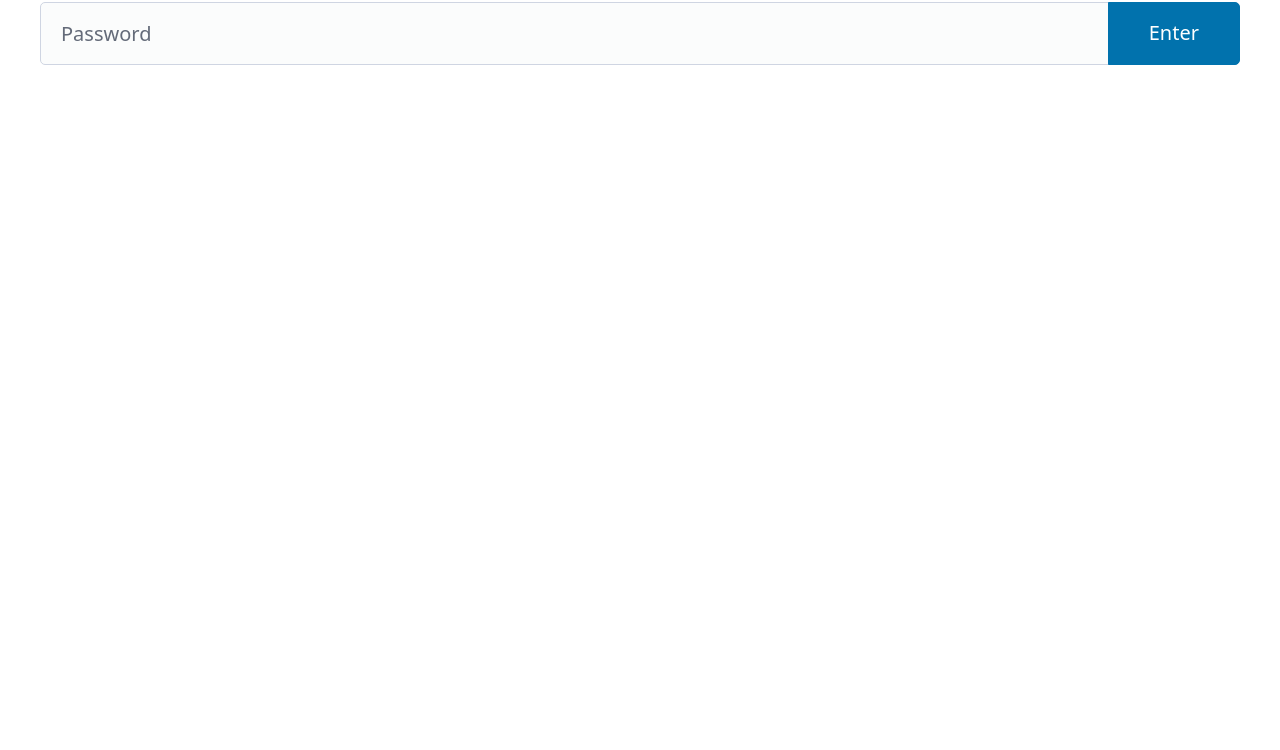
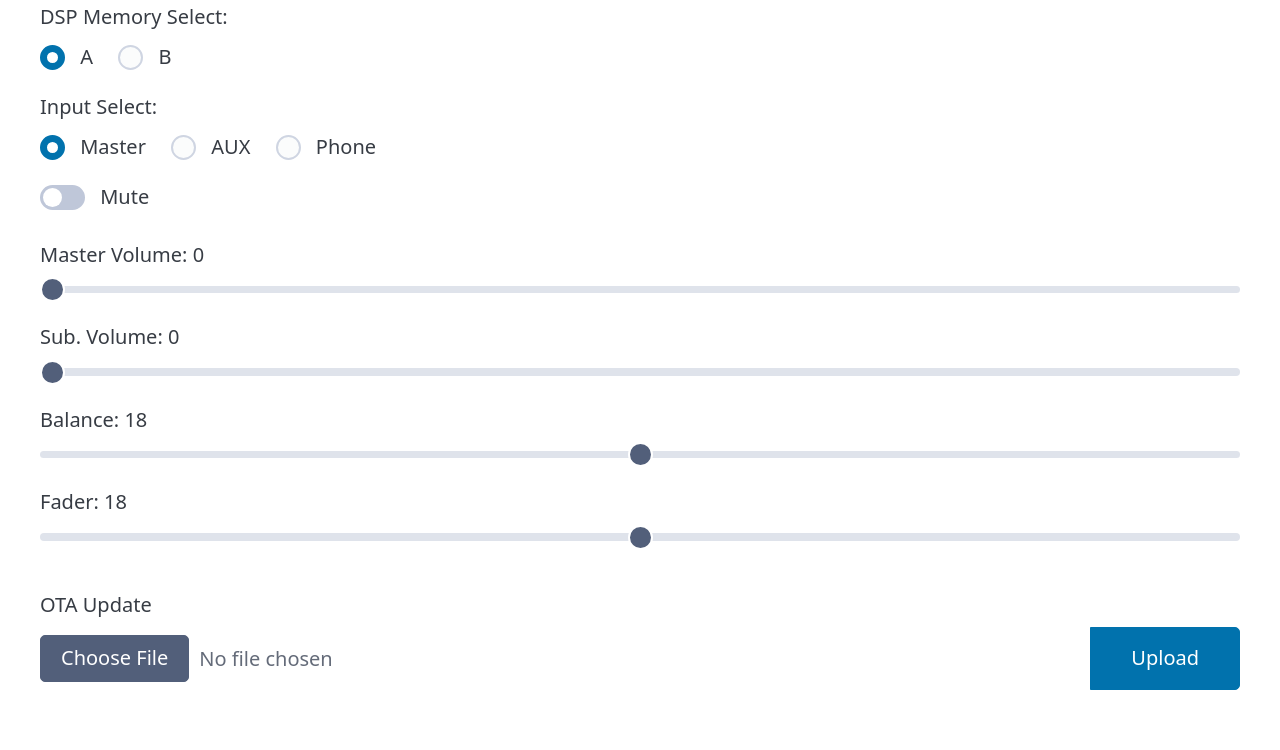
Before and after one commit to lilindian16/customDRC, a plain HTML site: page WebDesign/Mockup/index.html in a window 1280 px wide. Shown: the part 83-833 px from the top of the page. Before the commit the page ends 800 px from the top, so only its background shows below. Drawn offline with Linux system fonts and the light colour scheme.

Commit message:
Removed password entry page. The softAP already has password auth

```diff
--- a/WebDesign/Mockup/index.html
+++ b/WebDesign/Mockup/index.html
@@ -14,22 +14,7 @@
         <h1>Custom DRC</h1>
         <button id="quitButton" style="display: none">Quit</button>
       </fieldset>
-      <section id="passwordEntrySection">
-        <form>
-          <fieldset role="group">
-            <input
-              type="password"
-              id="passwordEntry"
-              name="password"
-              placeholder="Password"
-              aria-label="Password"
-            />
-            <button id="submitPasswordButton" type="button">Enter</button>
-          </fieldset>
-        </form>
-      </section>
-
-      <div class="container" id="mainBody" style="display: none">
+      <div class="container" id="mainBody">
         <section>
           <!-- DSP Memory Select -->
           <fieldset>
@@ -106,7 +91,7 @@
         </section>
 
         <!-- Webpage Password Update -->
-        <section>
+        <section style="display: none">
           <label for="updatePassword">Update Password</label>
           <fieldset role="group" id="updatePassword">
             <input
```
